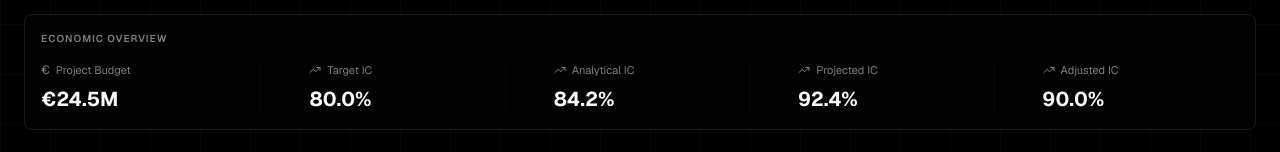
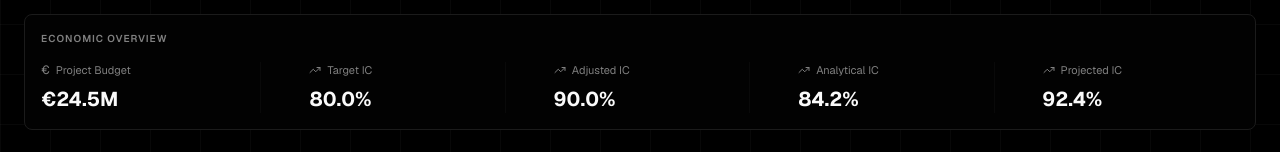
Before and after one commit to danielrebelo-volis/v0-volis-build-dashboard, a Next.js app: page /project/1/overview in a window 1280 px wide. Shown: the part 2176-2328 px from the top of the page. Built offline with nearby package versions, Linux system fonts and the light colour scheme.

Commit message:
refactor: swap labels and values for IC metrics in ProjectOverview

```diff
--- a/app/project/[id]/overview/page.tsx
+++ b/app/project/[id]/overview/page.tsx
@@ -1016,6 +1016,13 @@ export default function ProjectOverview({ params }: { params: { id: string } })
                 <div className="sm:pl-6">
                   <div className="flex items-center gap-1.5 mb-1.5">
                     <TrendingUp className="w-3 h-3 text-muted-foreground" />
+                    <span className="text-[11px] text-muted-foreground">Adjusted IC</span>
+                  </div>
+                  <p className="text-xl font-bold text-foreground">90.0%</p>
+                </div>
+                <div className="sm:pl-6">
+                  <div className="flex items-center gap-1.5 mb-1.5">
+                    <TrendingUp className="w-3 h-3 text-muted-foreground" />
                     <span className="text-[11px] text-muted-foreground">Analytical IC</span>
                   </div>
                   <p className="text-xl font-bold text-foreground">84.2%</p>
@@ -1026,13 +1033,6 @@ export default function ProjectOverview({ params }: { params: { id: string } })
                     <span className="text-[11px] text-muted-foreground">Projected IC</span>
                   </div>
                   <p className="text-xl font-bold text-foreground">92.4%</p>
-                </div>
-                <div className="sm:pl-6">
-                  <div className="flex items-center gap-1.5 mb-1.5">
-                    <TrendingUp className="w-3 h-3 text-muted-foreground" />
-                    <span className="text-[11px] text-muted-foreground">Adjusted IC</span>
-                  </div>
-                  <p className="text-xl font-bold text-foreground">90.0%</p>
                 </div>
               </div>
             </div>
```
